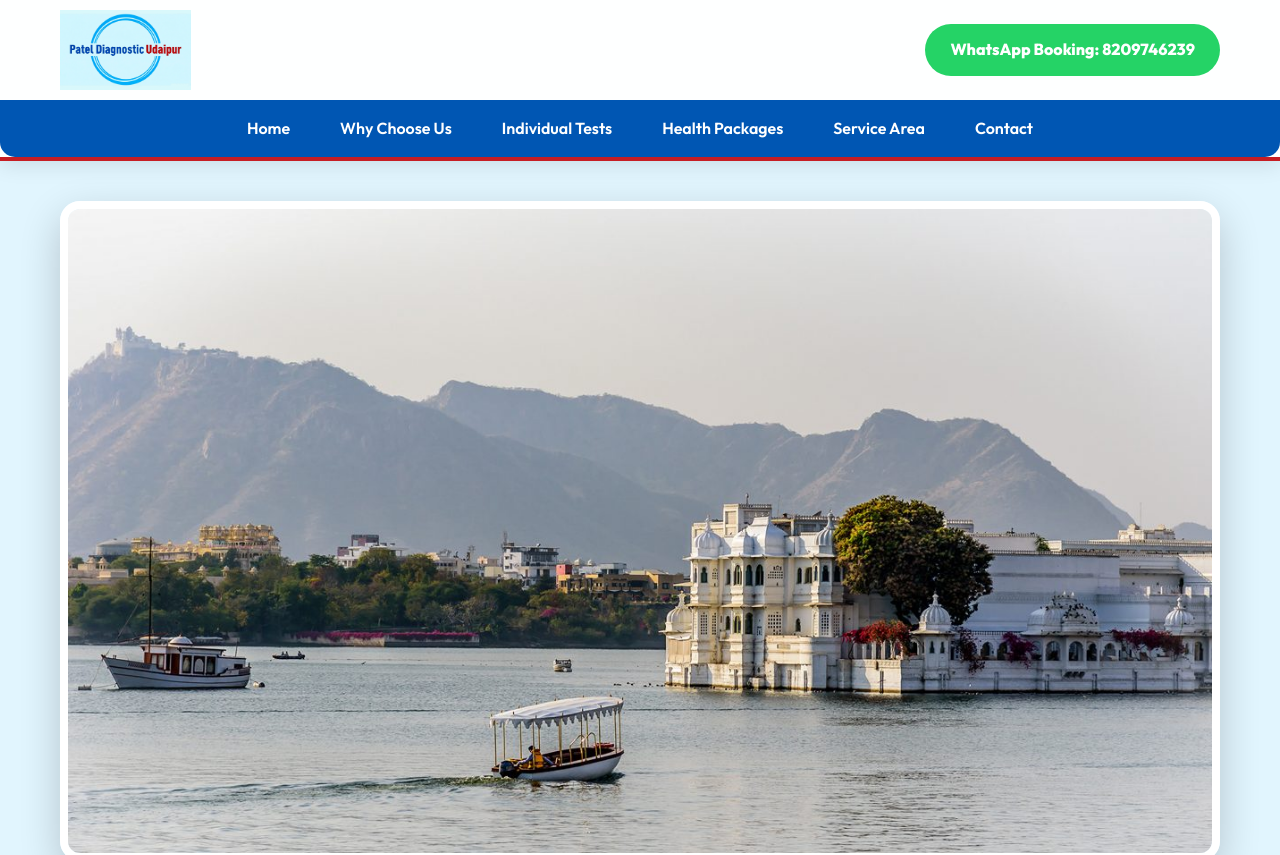
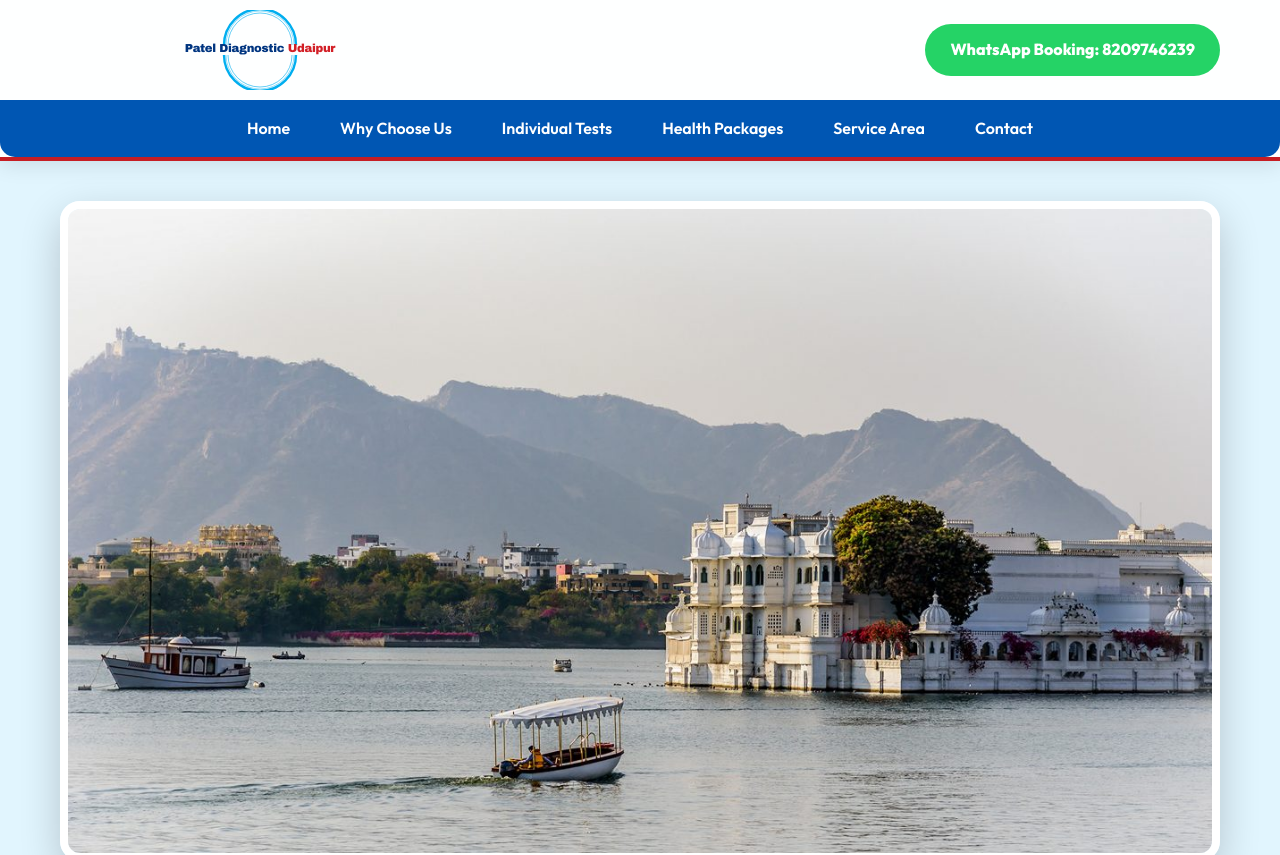
Before and after one commit to PatelDiagnostic/Udaipur, a plain HTML site: page index.html in a window 1280 px wide. Shown: the top 855 px of the page. Drawn offline with nearby package versions, Linux system fonts and the light colour scheme.

Commit message:
Update index.html

```diff
--- a/index.html
+++ b/index.html
@@ -41,7 +41,10 @@
         }
 
         .top-bar { display: flex; justify-content: space-between; align-items: center; padding: 10px 0; }
-        .logo { height: 80px; }
+
+        /* Styles for the new SVG logo */
+        .logo-wrapper { width: 400px; height: 80px; display: flex; align-items: center; }
+        .bold-text { font-family: "Arial Black", "Inter", sans-serif; font-weight: 900; letter-spacing: -1.5px; }
 
         nav { background: var(--primary); border-radius: 0 0 15px 15px; }
         nav ul { list-style: none; display: flex; justify-content: center; margin: 0; padding: 0; }
@@ -80,7 +83,22 @@
     <header>
         <div class="container">
             <div class="top-bar">
-                <img src="321964.jpg" alt="Patel Diagnosis" class="logo">
+                <div class="logo-wrapper">
+                    <svg viewBox="0 0 600 400" xmlns="http://www.w3.org/2000/svg" style="height: 100%; width: 100%;">
+                        <g fill="none" stroke="#00AEEF" stroke-linecap="butt">
+                          <path d="M 120,175 A 140,140 0 1,1 480,175" stroke-width="12"/>
+                          <path d="M 120,225 A 140,140 0 1,0 480,225" stroke-width="12"/>
+                          <path d="M 140,175 A 120,120 0 1,1 460,175" stroke-width="3"/>
+                          <path d="M 140,225 A 120,120 0 1,0 460,225" stroke-width="3"/>
+                          <path d="M 130,175 A 130,130 0 1,1 470,175" stroke-width="2"/>
+                          <path d="M 130,225 A 130,130 0 1,0 470,225" stroke-width="2"/>
+                        </g>
+                        <text x="50%" y="212" text-anchor="middle" class="bold-text">
+                          <tspan fill="#003580" font-size="58">Patel Diagnostic </tspan>
+                          <tspan fill="#D21F26" font-size="58">Udaipur</tspan>
+                        </text>
+                    </svg>
+                </div>
                 <a href="https://wa.me/918209746239" class="btn btn-whatsapp">WhatsApp Booking: 8209746239</a>
             </div>
         </div>
@@ -170,7 +188,7 @@
                         <tr><td>SP494</td><td>7</td><td>Blood Sugar Fasting, Lipid Profile, LFT, KFT, CBC, HbA1c, Vitamin-B12, Vitamin-D, Iron Studies</td><td><span class="old-price">₹3115</span></td><td><span class="price-badge">₹2200</span></td><td><a href="https://wa.me/918209746239?text=Package%207" class="btn">Book</a></td></tr>
                         <tr><td>PL146F</td><td>8</td><td>Blood Sugar Fasting, Lipid Profile, LFT, KFT, Thyroid Profile, Urine R/M, CBC, ESR, HbA1c, Vitamin-D, Vitamin-B12, Iron Studies</td><td><span class="old-price">₹4214</span></td><td><span class="price-badge">₹2399</span></td><td><a href="https://wa.me/918209746239?text=Package%208" class="btn">Book</a></td></tr>
                         <tr><td>PL146T</td><td>9</td><td><b>Female Special:</b> CBC, ESR, Sugar Fasting, Lipid Profile, LFT, KFT, FSH Harmon, Prolactin, Thyroid Profile, Urine R/M</td><td><span class="old-price">₹4415</span></td><td><span class="price-badge">₹2499</span></td><td><a href="https://wa.me/918209746239?text=Package%209" class="btn">Book</a></td></tr>
-                        <tr><td>PL146G</td><td>10</td><td>CBC, ESR, Sugar Fasting, HbA1c, Lipid Profile, LFT, KFT, Iron Studies, CRP, RF, HsCRP, IgE Total, Thyroid Profile, B12, Vit-D, Urine R/M</td><td><span class="old-price">₹4940</span></td><td><span class="price-badge">₹3200</span></td><td><a href="https://wa.me/918209746239?text=Package%2010" class="btn">Book</a></td></tr>
+                        <tr><td>PL146G</td><td>10</td><td>CBC, ESR, Sugar Fasting, HbA1c, Lipid Profile, LFT, KFT, Iron Studies, CRP, RF, HsCRP, IgE Total, Thyroid Profile, B12, Vit-D, Urine R/M</td><td><span class="old-price" style="text-decoration: line-through;">₹4940</span></td><td><span class="price-badge">₹3200</span></td><td><a href="https://wa.me/918209746239?text=Package%2010" class="btn">Book</a></td></tr>
                         <tr><td>PL146R</td><td>11</td><td><b>Executive:</b> CBC, ESR, HbA1c, Lipid Profile, HsCRP, LFT, KFT, Iron Studies, RF, CRP, Thyroid Profile, Vitamin B12, Vitamin-D, Folic Acid, Urine Routine, Urine Culture</td><td><span class="old-price">₹7498</span></td><td><span class="price-badge">₹3599</span></td><td><a href="https://wa.me/918209746239?text=Package%2011" class="btn">Book</a></td></tr>
                     </tbody>
                 </table>
```
